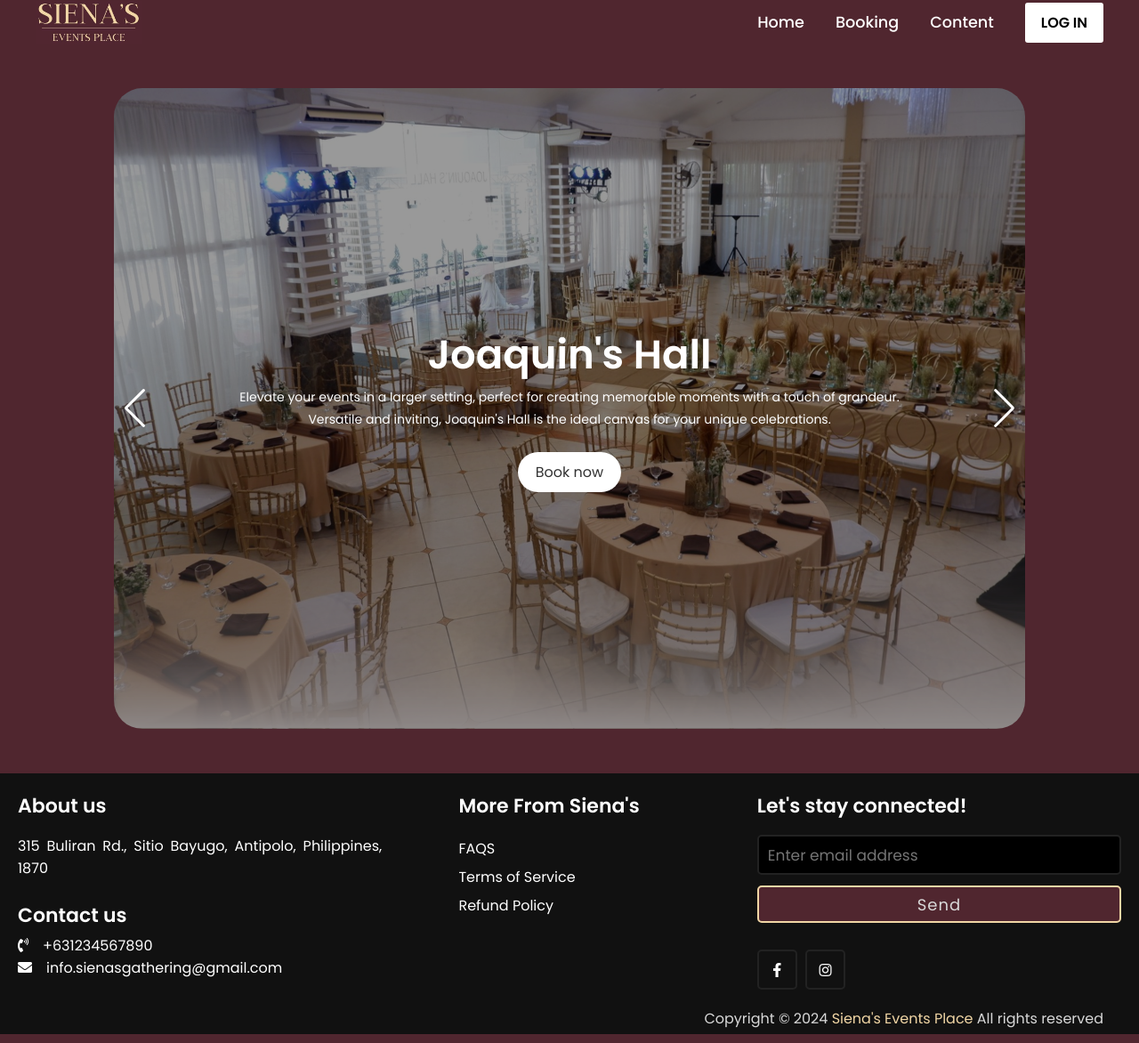
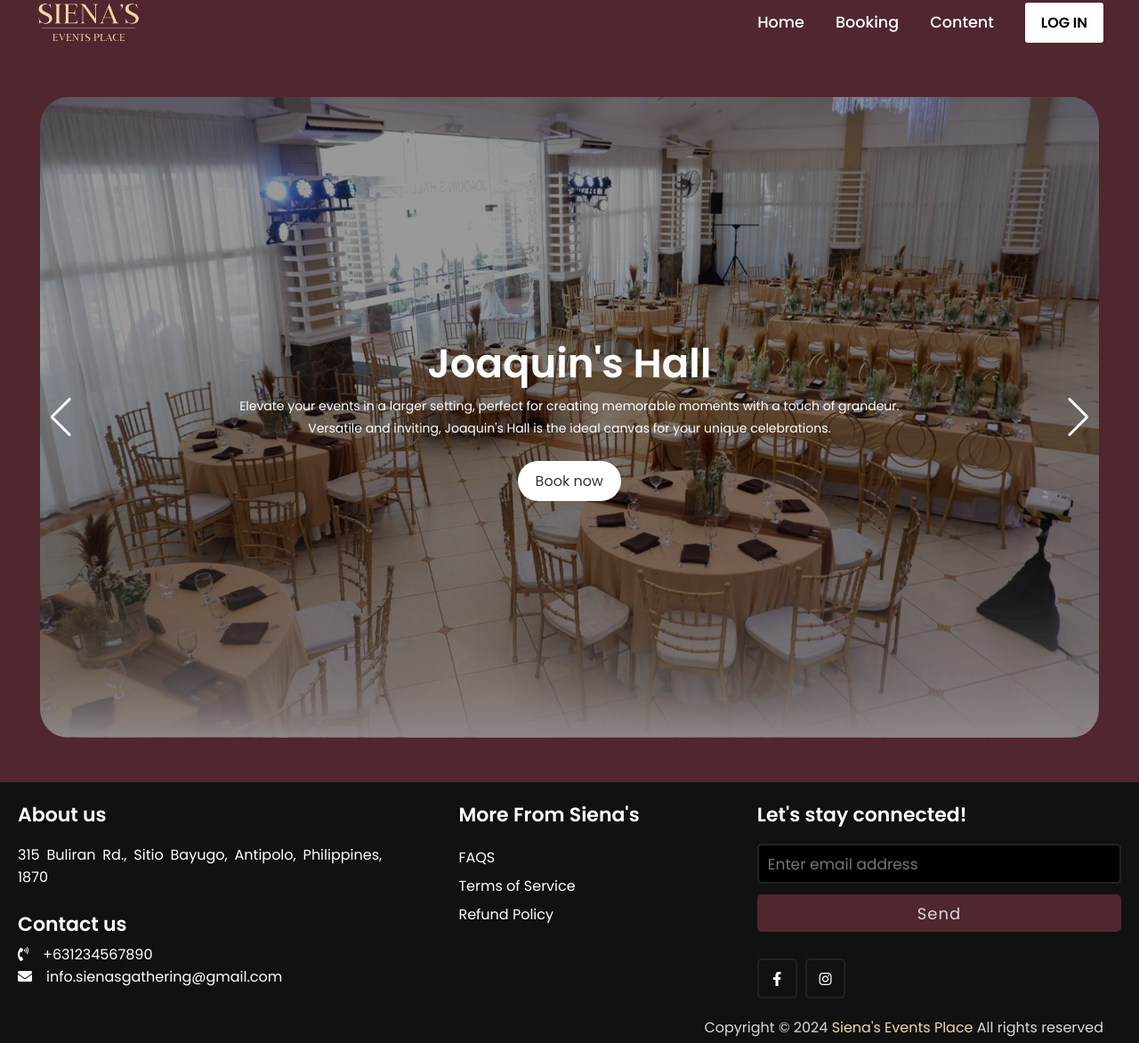
Before and after one commit to Gabbbrielll/siena, a PHP site: page / in a window 1280 px wide. Shown: the part 41-1213 px from the top of the page at 89% size. Run offline with PHP 8.4, Linux system fonts and the light colour scheme; some libraries are stand-ins or nearby versions.

Commit message:
forth revision

```diff
--- a/index.html
+++ b/index.html
@@ -106,7 +106,7 @@
                 </div>
               </div>
               <div class="slide swiper-slide">
-                <img src="2.png" alt="" class="image" />
+                <img src="rica.png" alt="" class="image" />
                 <div class="image-data">
                   <h2>
                     Rica's Hall
--- a/style.css
+++ b/style.css
@@ -363,7 +363,7 @@ form button:hover {
   border-radius: 2rem;
   margin-top: 50px;
     height: 90vh;
-    width: 80%;
+    width: 93%;
   }
   .wrapper,
   .slide {
@@ -521,7 +521,7 @@ form button:hover {
     letter-spacing: 1px;
     cursor: pointer;
     margin-top: 12px;
-    border: 2px solid #f1d6a5;
+    border: 2px solid #50262f;
     transition: all 0.3s ease-in-out;
   }
   .content .right input[type="submit"]:hover{
@@ -587,14 +587,14 @@ form button:hover {
 
   /* booking */
   :root {
-    margin-top: 40px;
+    margin-top: 50px;
     --primary-color: #50262f;
     --primary-color-dark: #50262f;
     --text-dark: #333333;
     --text-light: #767268;
     --extra-light: #f3f4f6;
     --white: #ffffff;
-    --max-width: 1200px;
+    --max-width: 1450px;
   }
 
   .section__container {
@@ -775,3 +775,4 @@ form button:hover {
 
   .booking__container .btn:hover {
     background-color: var(--primary-color-dark);}
+    border-radius: 100%;
```
Also changed, not shown: 2.png (deleted), rica.png (added).
